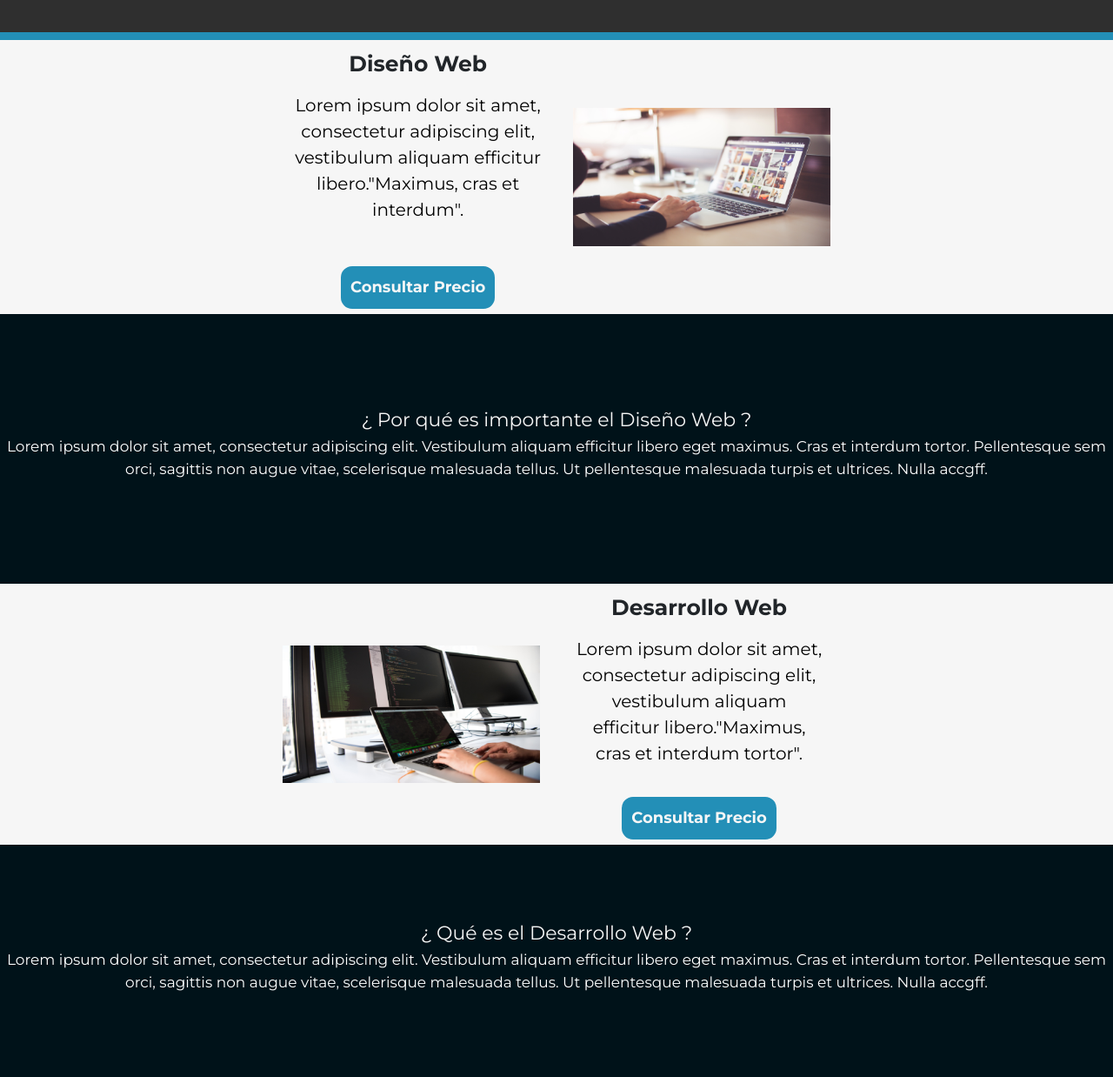
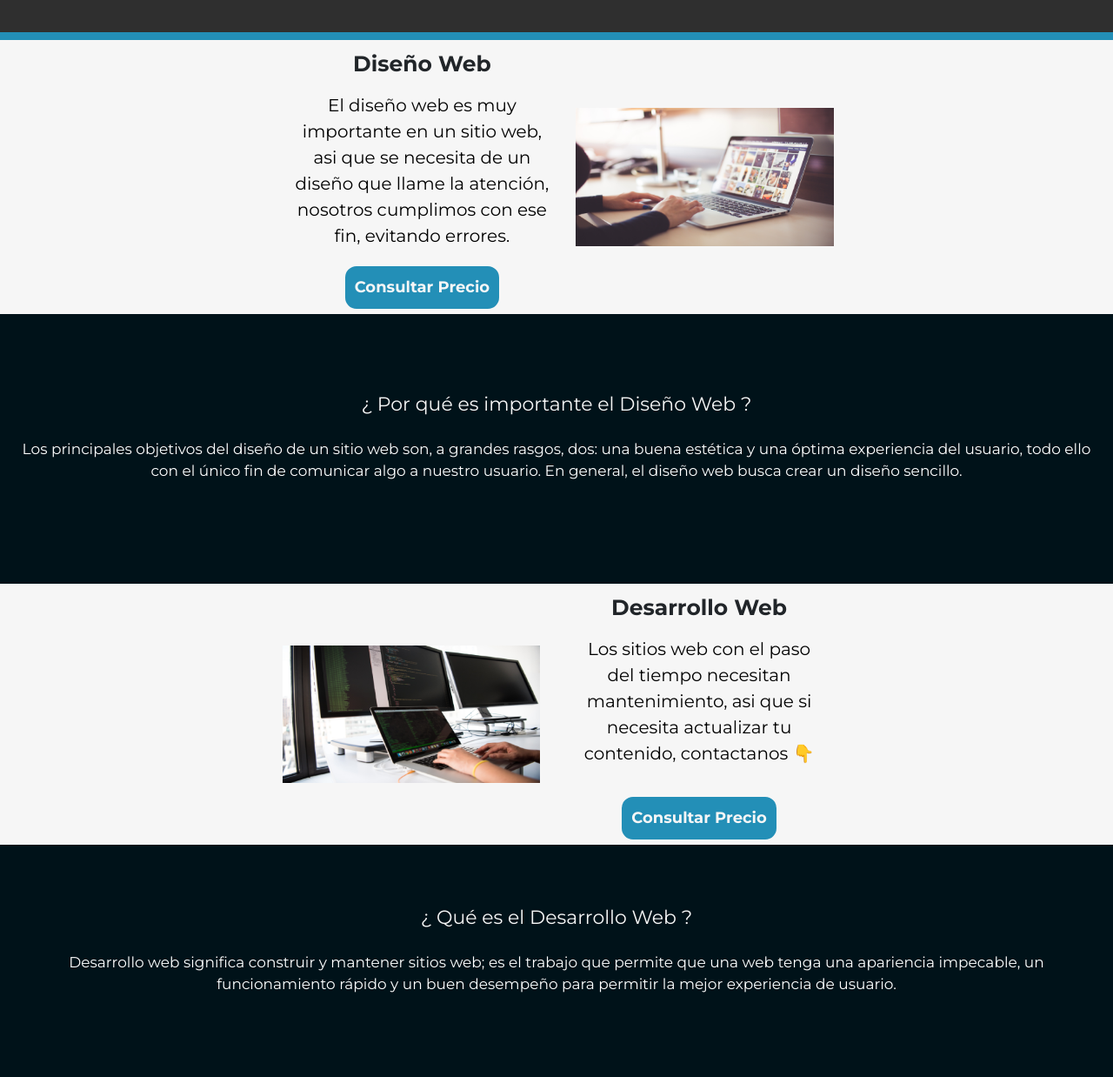
Before and after one commit to Sebastian-Espiritu/proyecto-final, a website: page pages/servicios.html in a window 1280 px wide. Shown: the part 602-1840 px from the top of the page at 87% size. Drawn offline with nearby package versions, Linux system fonts and the light colour scheme; grey boxes are pictures that could not be loaded.

Commit message:
agregando contenido al sitio

```diff
--- a/pages/servicios.html
+++ b/pages/servicios.html
@@ -64,32 +64,30 @@
             <section class="sec_dise" id="servicio-dise">
                 <h2 class="main_services__titulo titulo-dise font_700 tm_25">Diseño Web</h2>
                 <img class="main_services__img-dise" src="../img/dise-services.png" alt="img de Diseño web">
-                <p class="main_services__texto cont-dise tm_20">Lorem ipsum dolor sit amet, consectetur adipiscing elit, vestibulum aliquam efficitur libero."Maximus, cras et interdum".</p>
+                <p class="main_services__texto cont-dise tm_20">El diseño web es muy importante en un sitio web, asi que se necesita de un diseño que llame la atención, nosotros cumplimos con ese fin, evitando errores.</p>
                 <a class="main_services__btn btn-dise font_700" href="../pages/contacto.html">Consultar Precio</a>
             </section>
         </main>
 
         <section class="art_dise articles">
             <h3>¿ Por qué es importante el Diseño Web ?</h3>
-            <p>Lorem ipsum dolor sit amet, consectetur adipiscing elit.
-            Vestibulum aliquam efficitur libero eget maximus. Cras et interdum tortor. Pellentesque sem
-            orci, sagittis non augue vitae, scelerisque malesuada tellus. Ut pellentesque malesuada turpis et ultrices. Nulla accgff.</p>
+            <p>Los principales objetivos del diseño de un sitio web son, a grandes rasgos, dos: una buena estética y una óptima experiencia del usuario, todo ello con el único fin de comunicar algo a nuestro usuario.
+                En general, el diseño web busca crear un diseño sencillo.</p>
         </section>
 
         <section class="main_services">
             <div class="sec_desa" id="servicio-desa">
                 <h2 class="main_services__titulo titulo-desa font_700 tm_25">Desarrollo Web</h2>
                 <img class="main_services__img-desa" src="../img/desa-services.png" alt="img de Desarrollo web">
-                <p class="main_services__texto cont-desa tm_20">Lorem ipsum dolor sit amet, consectetur adipiscing elit, vestibulum aliquam efficitur libero."Maximus, cras et interdum tortor".</p>
+                <p class="main_services__texto cont-desa tm_20">Los sitios web con el paso del tiempo necesitan mantenimiento, asi que si necesita actualizar tu contenido, contactanos 👇</p>
                 <a class="main_services__btn btn-desa font_700" href="../pages/contacto.html">Consultar Precio</a>
             </div>
         </section>
 
         <section class="art_desa articles">
             <h3>¿ Qué es el Desarrollo Web ?</h3>
-            <p>Lorem ipsum dolor sit amet, consectetur adipiscing elit.
-            Vestibulum aliquam efficitur libero eget maximus. Cras et interdum tortor. Pellentesque sem
-            orci, sagittis non augue vitae, scelerisque malesuada tellus. Ut pellentesque malesuada turpis et ultrices. Nulla accgff.</p>
+            <p>Desarrollo web significa construir y mantener sitios web; es el trabajo que permite que una web tenga una apariencia impecable, un
+            funcionamiento rápido y un buen desempeño para permitir la mejor experiencia de usuario. </p>
         </section>
     </div> <!--Fin de la < class: services > -->
 
--- a/scss/_services.scss
+++ b/scss/_services.scss
@@ -126,6 +126,7 @@
 .articles p{
     font-size: 1.7rem;
     text-align: center;
+    margin: 2.5rem;
 }
 /*Seccion Diseño*/
 .sec_dise {
@@ -141,7 +142,7 @@
         margin: 0 9%;
         height: 100%;
         display: grid;
-        grid-template-columns: 49.5% 3.5% 47%;
+        grid-template-columns: 51% 2.5% 47%;
         grid-template-rows: 50px 205px 60px;
         justify-items: center;
         align-items: center;
--- a/scss/_us.scss
+++ b/scss/_us.scss
@@ -142,7 +142,7 @@
      }
 }
 .Int-texto {
-    max-width: 22rem;
+    max-width: 24rem;
     color: $azul--oscuro;
     margin: 2rem auto;
     font-weight: 600;
@@ -152,7 +152,7 @@
 @media (min-width: 768px) {
     .Int-texto {
         font-size: 1.5rem;
-        max-width: 18.5rem;
+        max-width: 22rem;
     }
 }
 
```
Also changed, not shown: index.html (+2 -2 lines), pages/nosotros.html (+8 -8 lines), css/style.css.
